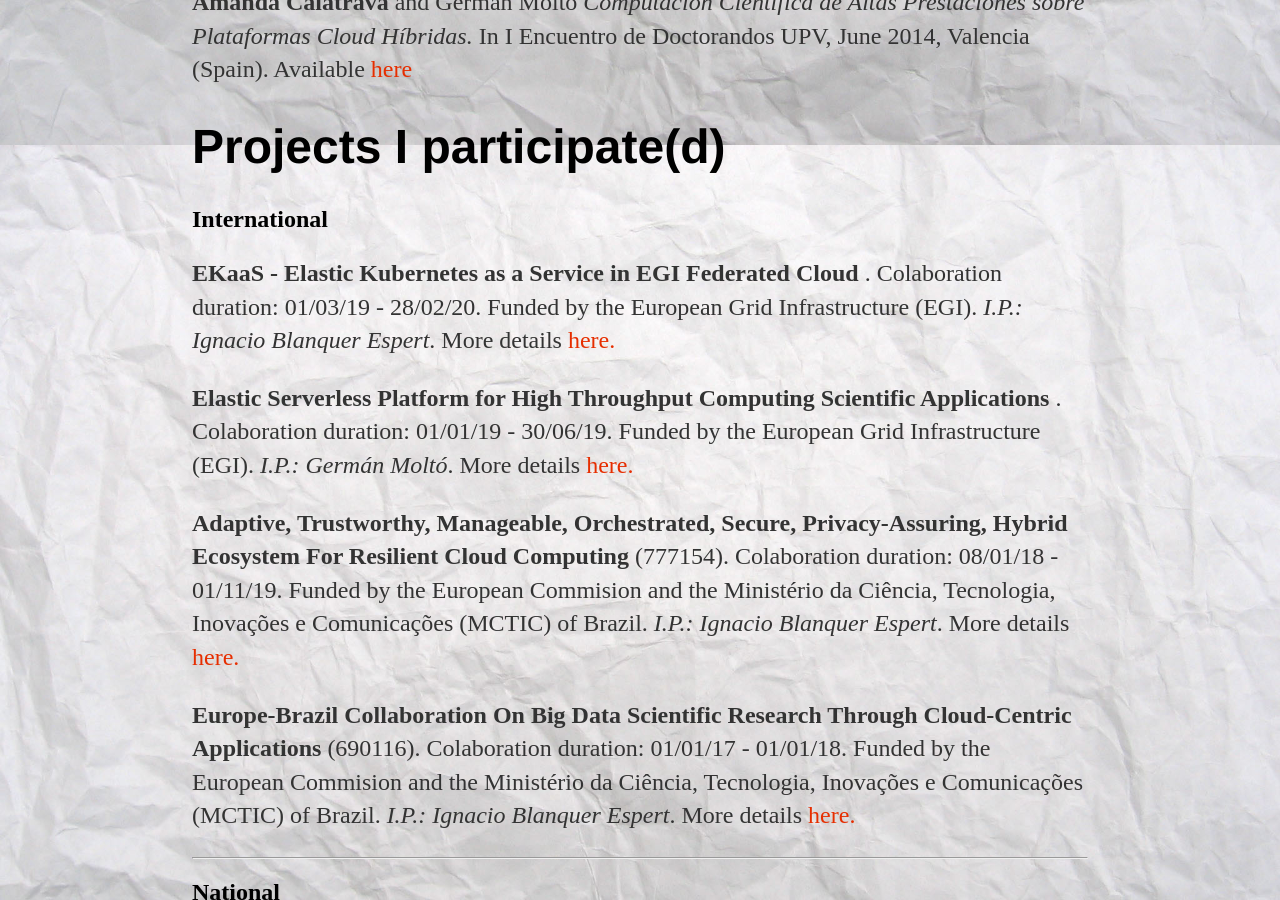
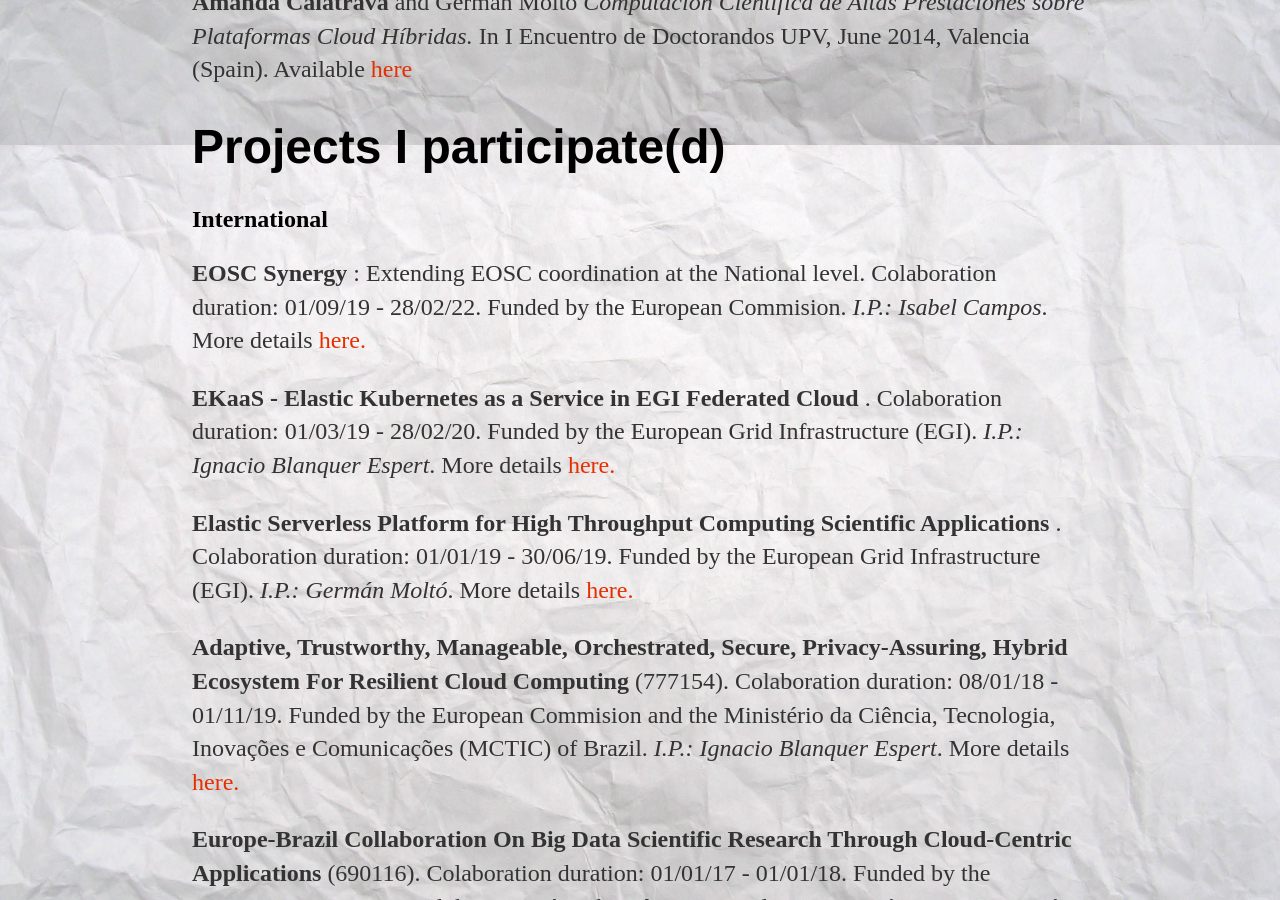
Before and after one commit to amcaar/amcaar.github.io, a Jekyll site: the page built from cv/index.html, in a window 1280 px wide and 900 px high, scrolled down 4655 px. Built offline with Jekyll 4.4.1, drawn with Linux system fonts in a browser that asks for light colours.

Commit message:
add eosc synergy

```diff
--- a/cv/index.html
+++ b/cv/index.html
@@ -148,6 +148,11 @@
 
 		<h1>Projects I participate(d)</h1>
 		<h2>International</h2>
+		<p> <strong>EOSC Synergy </strong> : Extending EOSC coordination at the National level.
+			Colaboration duration: 01/09/19 - 28/02/22. Funded by the European Commision.
+			<em>I.P.: Isabel Campos</em>.
+		        More details <a class="link" href="https://www.eosc-synergy.eu/">here.</a></p>
+
 		<p> <strong>EKaaS - Elastic Kubernetes as a Service in EGI Federated Cloud</strong>
 			. Colaboration duration: 01/03/19 - 28/02/20. Funded by the European Grid Infrastructure (EGI).
 			<em>I.P.: Ignacio Blanquer Espert</em>.
```
